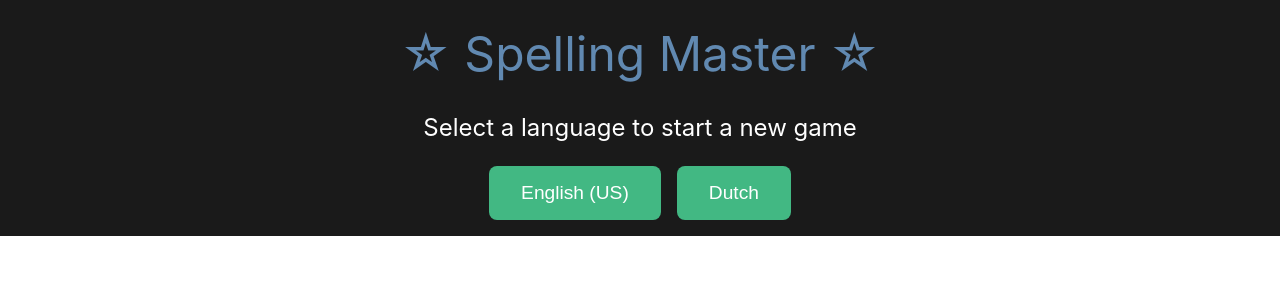
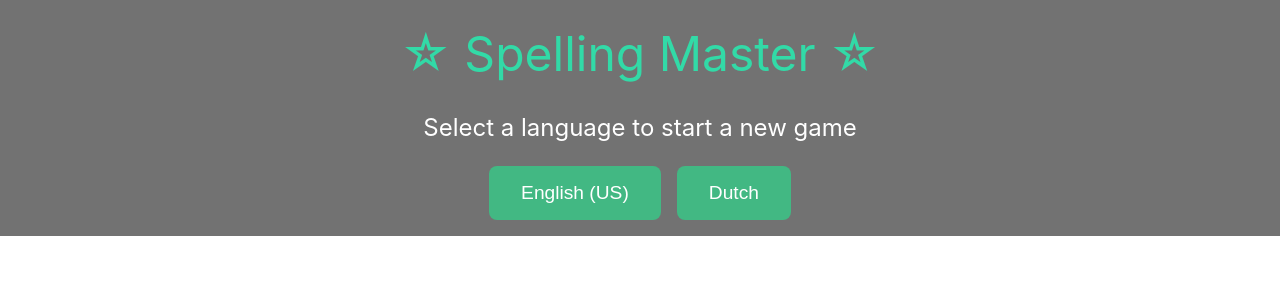
Before and after one commit to pubudusj/spelling-game-frontend, a Vue app: page / in a window 1280 px wide. Shown: the top 300 px of the page. Built offline with nearby package versions, Linux system fonts and the light colour scheme.

Commit message:
background color change

```diff
--- a/src/components/Home.vue
+++ b/src/components/Home.vue
@@ -240,7 +240,7 @@ const handleSubmit = async () => {
   top: 0;
   left: 0;
   right: 0;
-  background-color: #1a1a1a;
+  background-color: #727272;
   padding: 1rem;
   z-index: 100;
 }
@@ -248,7 +248,7 @@ const handleSubmit = async () => {
 .main-title {
   font-size: 3rem;
   margin-bottom: 1rem;
-  color: #6189b1;
+  color: #32daa7;
 }
 
 .subtitle {
@@ -266,7 +266,7 @@ const handleSubmit = async () => {
   left: 0;
   right: 0;
   z-index: 100;
-  background-color: #1a1a1a;
+  background-color: #727272;
   padding: 1rem;
 }
 
```
